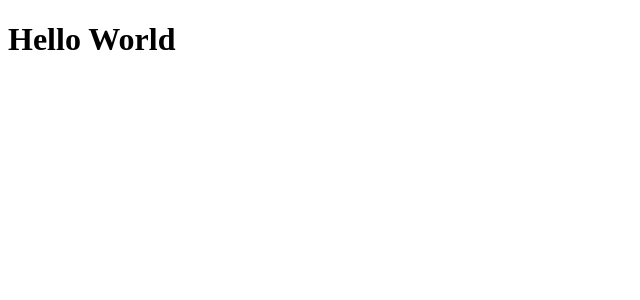
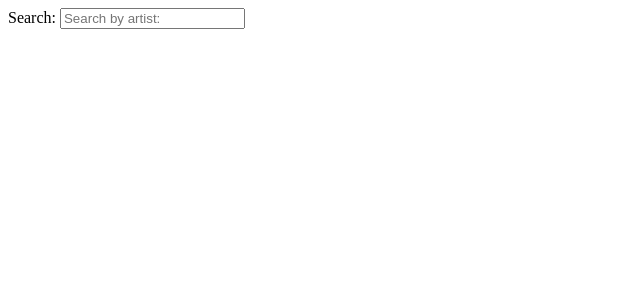
Before and after one commit to eringurley/artist-search-react, a React app: page / in a window 1280 px wide. Shown: the top 300 px of the page, without its empty margins (0-640 px from the left). Built offline with nearby package versions, Linux system fonts and the light colour scheme.

Commit message:
rendered searchArtists in App.js

```diff
--- a/src/components/App.js
+++ b/src/components/App.js
@@ -1,5 +1,12 @@
-import React from 'react';
+import React, { Component } from 'react';
+import SearchArtists from './containers/SearchArtists';
 
-export default function App() {
-  return <h1>Hello World</h1>;
+export default class App extends Component {
+  render() {
+    return (
+        <>
+      <SearchArtists />
+        </>
+    );
+  }
 }
--- /dev/null
+++ b/src/components/containers/SearchArtists.js
@@ -0,0 +1,23 @@
+import React, { Component } from 'react';
+import PropTypes from 'prop-types';
+
+export default class SearchArtists extends Component {
+  state = {
+    artists: '',
+    releases: '',
+    songs: ''
+  }
+
+  render() {
+    const { text } = this.state;
+    return (
+      <>
+      Search: <input type="text" value={text} placeholder="Search by artist:"></input>
+      </>
+    );
+  }
+}
+
+SearchArtists.propTypes = {
+  text: PropTypes.string.isRequired
+};
```
